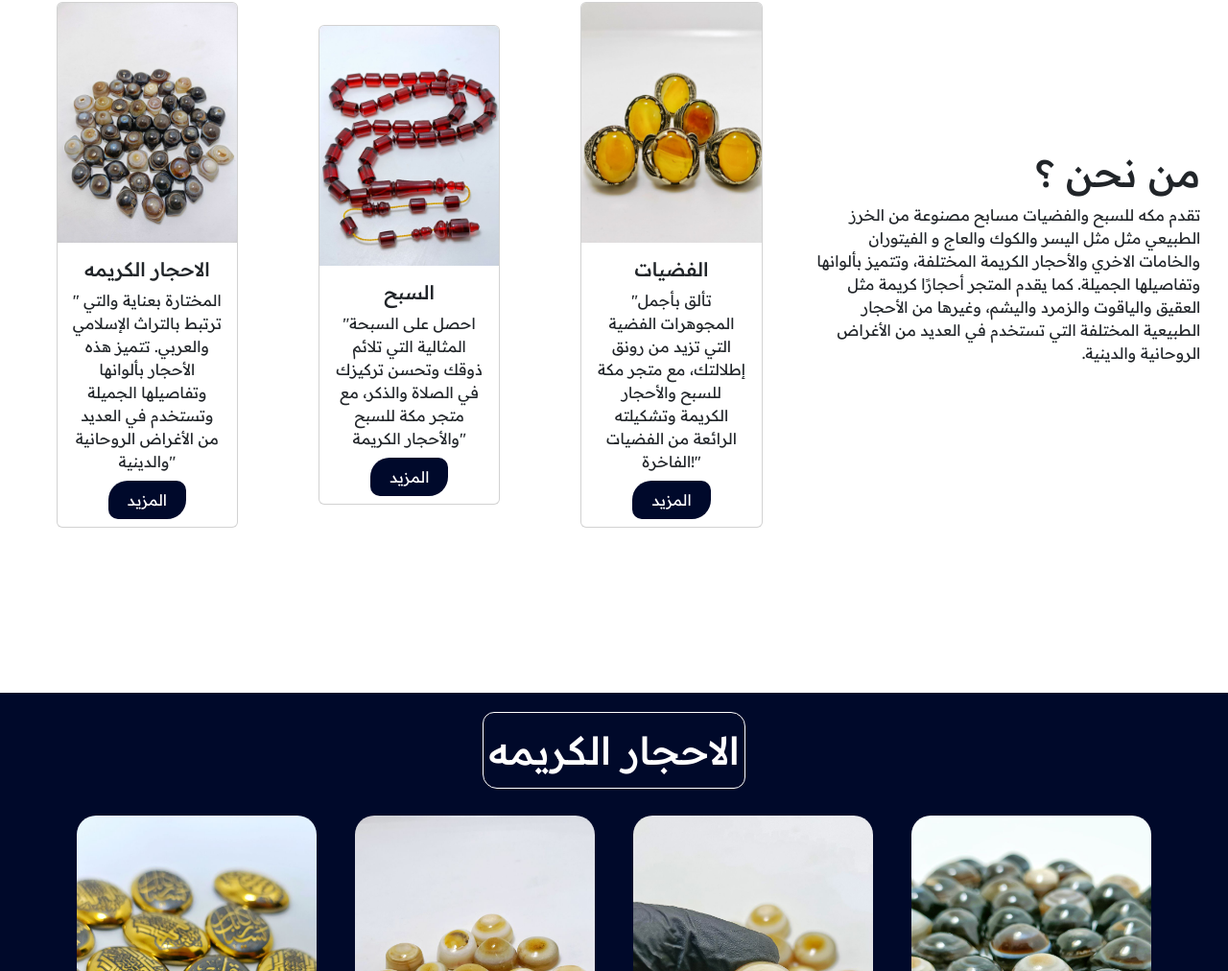
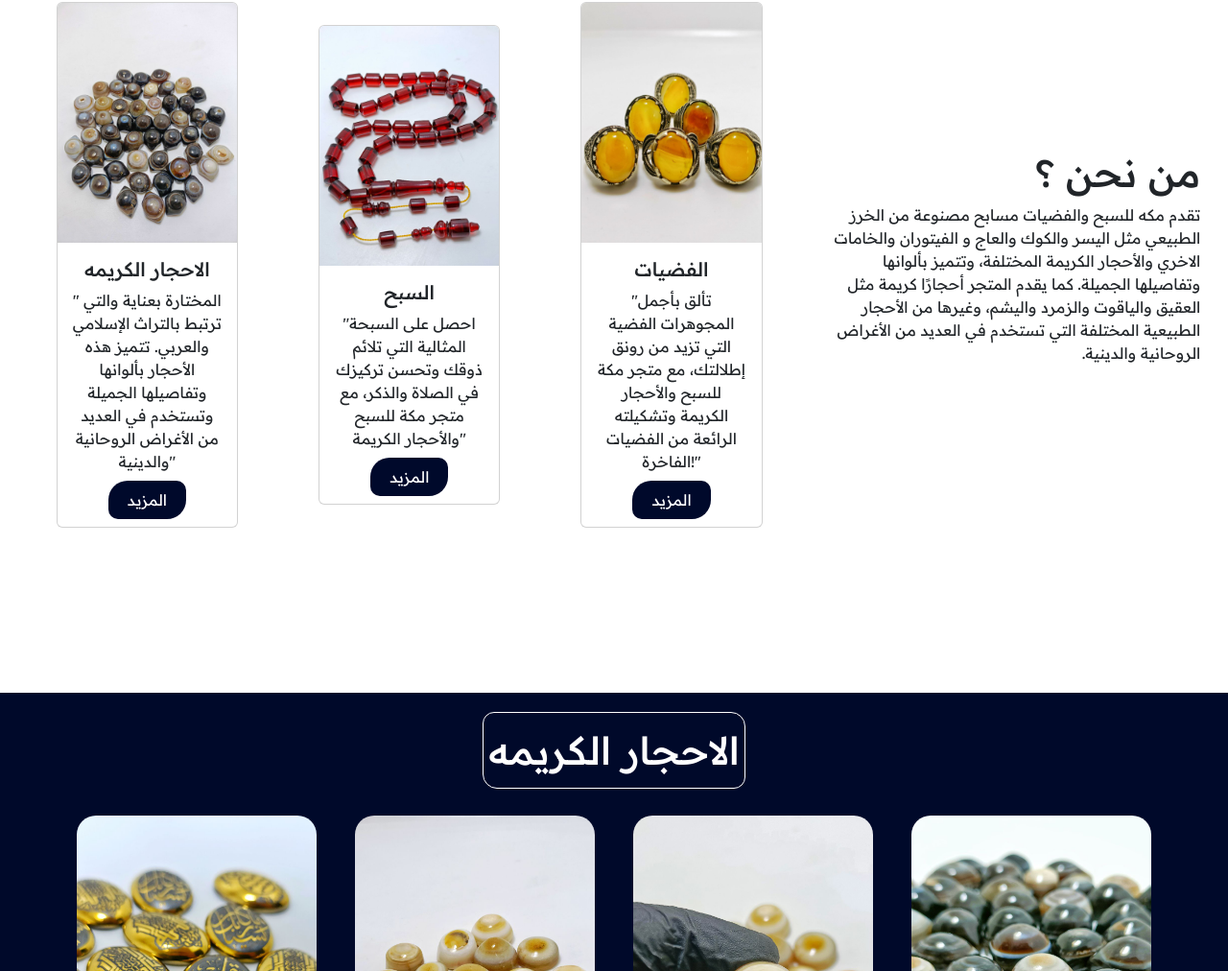
Before and after one commit to abdullah-Ahmed23/makkah1, a plain HTML site: page index.html in a window 1280 px wide. Shown: the part 1158-2170 px from the top of the page at 96% size. Drawn offline with nearby package versions, Linux system fonts and the light colour scheme.

Commit message:
Add files via upload

```diff
--- a/index.html
+++ b/index.html
@@ -159,7 +159,7 @@
         >
           <h1>من نحن ؟</h1>
           <p>
-            تقدم مكه للسبح والفضيات مسابح مصنوعة من الخرز الطبيعي مثل مثل اليسر والكوك والعاج و الفيتوران والخامات الاخري  والأحجار
+            تقدم مكه للسبح والفضيات مسابح مصنوعة من الخرز الطبيعي مثل  اليسر والكوك والعاج و الفيتوران والخامات الاخري  والأحجار
             الكريمة المختلفة، وتتميز بألوانها وتفاصيلها الجميلة. كما يقدم المتجر
             أحجارًا كريمة مثل العقيق والياقوت والزمرد واليشم، وغيرها من الأحجار
             الطبيعية المختلفة التي تستخدم في العديد من الأغراض الروحانية
```
